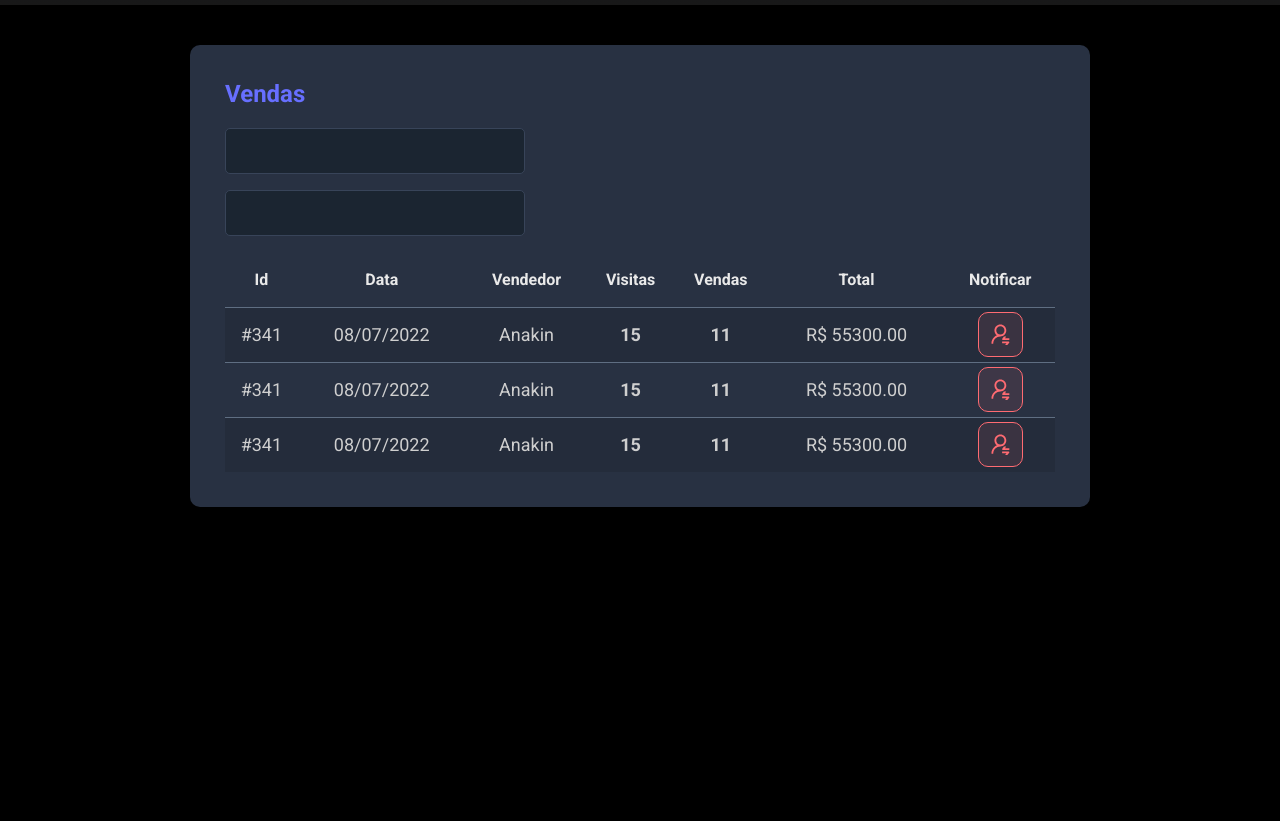
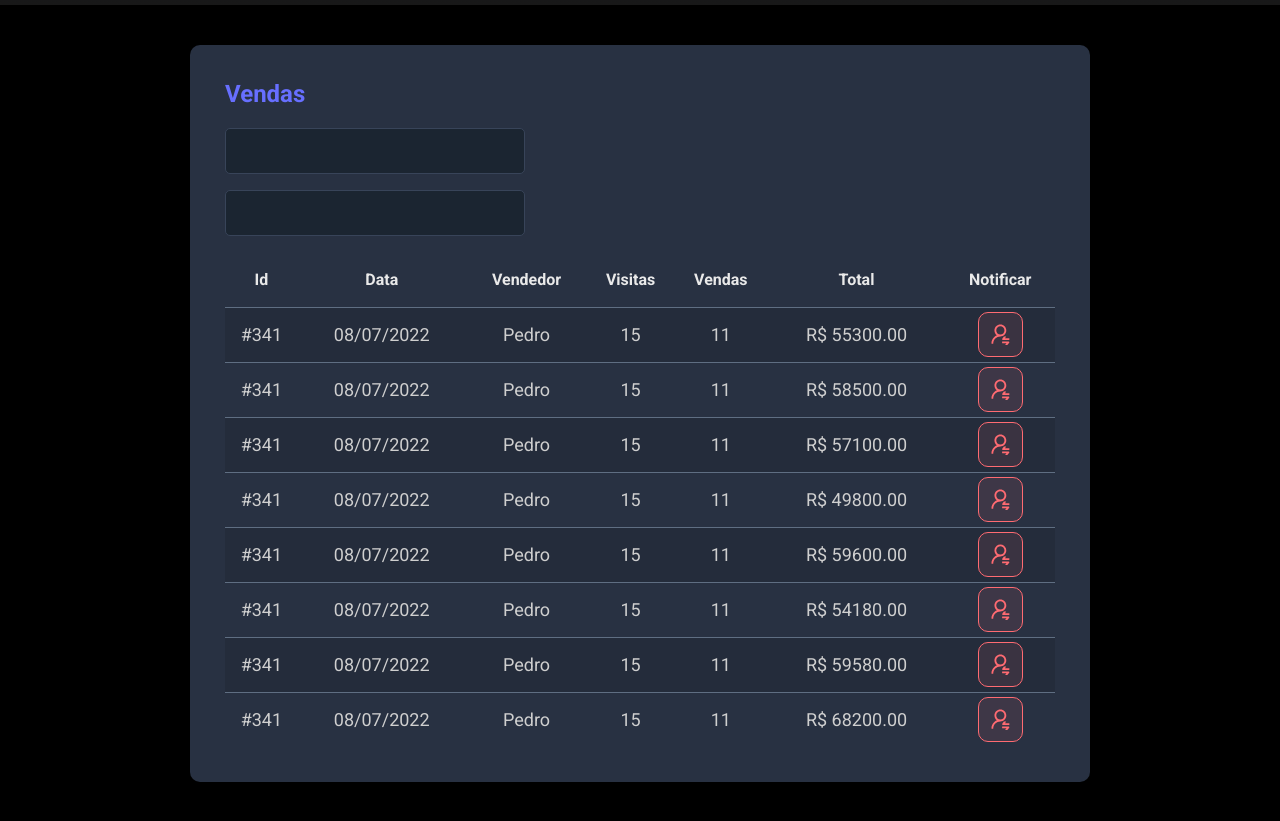
Before and after one commit to FernandoDevJava/dsmeta-css, a plain HTML site: page index.html in a window 1280 px wide. Shown: the part 215-1036 px from the top of the page. Before the commit the page ends 800 px from the top, so only its background shows below. Drawn offline with Linux system fonts and the light colour scheme.

Commit message:
Primeira Versão

```diff
--- a/index.html
+++ b/index.html
@@ -51,11 +51,11 @@
                             </thead>
                             <tbody>
                                 <tr>
-                                    <td class="show992">#341</th>
+                                    <td class="show992">#341</td>
                                     <td class="show576">08/07/2022</td>
-                                    <td>Anakin</td>
-                                    <th class="show992">15</th>
-                                    <th class="show992">11</th>
+                                    <td>Pedro</td>
+                                    <td class="show992">15</td>
+                                    <td class="show992">11</td>
                                     <td>R$ 55300.00</td>
                                     <td>
                                         <div class="dsmeta-red-btn-container">
@@ -66,13 +66,13 @@
                                     </td>
                                 </tr>
                                 <tr>
-                                    <td class="show992">#341</th>
-                                        <td class="show576">08/07/2022</td>
-                                        <td>Anakin</td>
-                                        <th class="show992">15</th>
-                                        <th class="show992">11</th>
-                                        <td>R$ 55300.00</td>
-                                        <td>
+                                    <td class="show992">#341</td>
+                                    <td class="show576">08/07/2022</td>
+                                    <td>Pedro</td>
+                                    <td class="show992">15</td>
+                                    <td class="show992">11</td>
+                                    <td>R$ 58500.00</td>
+                                    <td>
                                         <div class="dsmeta-red-btn-container">
                                             <div class="dsmeta-red-btn">
                                                 <img src="Notification-icon.svg" alt="Notificar" />
@@ -81,13 +81,83 @@
                                     </td>
                                 </tr>
                                 <tr>
-                                    <td class="show992">#341</th>
-                                        <td class="show576">08/07/2022</td>
-                                        <td>Anakin</td>
-                                        <th class="show992">15</th>
-                                        <th class="show992">11</th>
-                                        <td>R$ 55300.00</td>
-                                        <td>
+                                    <td class="show992">#341</td>
+                                    <td class="show576">08/07/2022</td>
+                                    <td>Pedro</td>
+                                    <td class="show992">15</td>
+                                    <td class="show992">11</td>
+                                    <td>R$ 57100.00</td>
+                                    <td>
+                                        <div class="dsmeta-red-btn-container">
+                                            <div class="dsmeta-red-btn">
+                                                <img src="Notification-icon.svg" alt="Notificar" />
+                                            </div>
+                                        </div>
+                                    </td>
+                                <tr>
+                                    <td class="show992">#341</td>
+                                    <td class="show576">08/07/2022</td>
+                                    <td>Pedro</td>
+                                    <td class="show992">15</td>
+                                    <td class="show992">11</td>
+                                    <td>R$ 49800.00</td>
+                                    <td>
+                                        <div class="dsmeta-red-btn-container">
+                                            <div class="dsmeta-red-btn">
+                                                <img src="Notification-icon.svg" alt="Notificar" />
+                                            </div>
+                                        </div>
+                                    </td>
+                                <tr>
+                                    <td class="show992">#341</td>
+                                    <td class="show576">08/07/2022</td>
+                                    <td>Pedro</td>
+                                    <td class="show992">15</td>
+                                    <td class="show992">11</td>
+                                    <td>R$ 59600.00</td>
+                                    <td>
+                                        <div class="dsmeta-red-btn-container">
+                                            <div class="dsmeta-red-btn">
+                                                <img src="Notification-icon.svg" alt="Notificar" />
+                                            </div>
+                                        </div>
+                                    </td>
+                                <tr>
+                                    <td class="show992">#341</td>
+                                    <td class="show576">08/07/2022</td>
+                                    <td>Pedro</td>
+                                    <td class="show992">15</td>
+                                    <td class="show992">11</td>
+                                    <td>R$ 54180.00</td>
+                                    <td>
+                                        <div class="dsmeta-red-btn-container">
+                                            <div class="dsmeta-red-btn">
+                                                <img src="Notification-icon.svg" alt="Notificar" />
+                                            </div>
+                                        </div>
+                                    </td>
+                                <tr>
+                                    <td class="show992">#341</td>
+                                    <td class="show576">08/07/2022</td>
+                                    <td>Pedro</td>
+                                    <td class="show992">15</td>
+                                    <td class="show992">11</td>
+                                    <td>R$ 59580.00</td>
+                                    <td>
+                                        <div class="dsmeta-red-btn-container">
+                                            <div class="dsmeta-red-btn">
+                                                <img src="Notification-icon.svg" alt="Notificar" />
+                                            </div>
+                                        </div>
+                                    </td>
+                                <tr>
+                                    <td class="show992">#341</td>
+                                    <td class="show576">08/07/2022</td>
+                                    <td>Pedro</td>
+                                    <td class="show992">15</td>
+                                    <td class="show992">11</td>
+                                    <td>R$ 68200.00</td>
+                                    <td>
                                         <div class="dsmeta-red-btn-container">
                                             <div class="dsmeta-red-btn">
                                                 <img src="Notification-icon.svg" alt="Notificar" />
```
